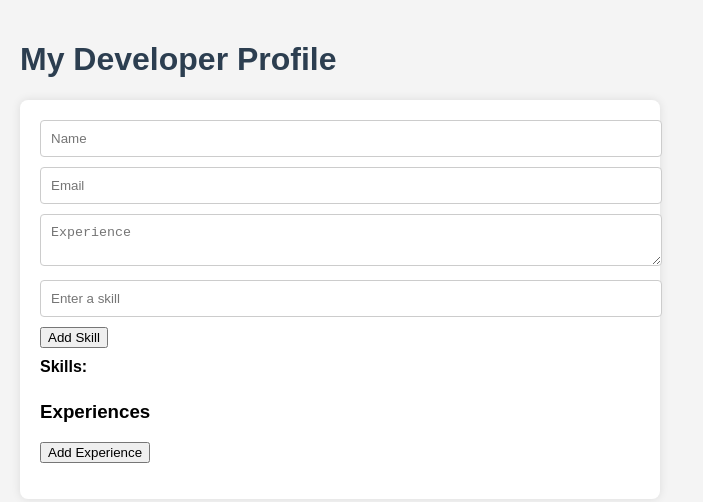
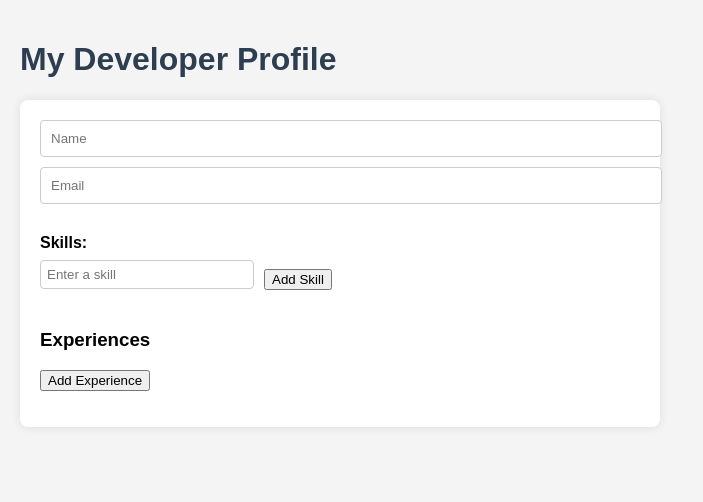
Before and after one commit to ArmandMetal-22/newsclip_portfolio, a React app in the folder client/: page / in a window 1280 px wide. Shown: the top 502 px of the page, without its empty margins (0-703 px from the left). Built offline with nearby package versions, Linux system fonts and the light colour scheme.

Commit message:
[REF] Skill changes: * Edited the layour of the skills section

```diff
--- a/client/src/components/ProfileForm.js
+++ b/client/src/components/ProfileForm.js
@@ -42,21 +42,23 @@ const ProfileForm = () => {
       <form>
         <input name="name" placeholder="Name" value={profile.name} onChange={handleChange} /><br />
         <input name="email" placeholder="Email" value={profile.email} onChange={handleChange} /><br />
-        <textarea name="experience" placeholder="Experience" value={profile.experience} onChange={handleChange} /><br />
 
-        <div>
+        {/* ✅ Clean, compact skills layout */}
+        <div style={{ marginTop: '20px' }}>
+          <strong>Skills:</strong>
+
+          <div style={{ display: 'flex', gap: '10px', alignItems: 'center', marginTop: '8px' }}>
             <input
               type="text"
               placeholder="Enter a skill"
               value={skillInput}
               onChange={(e) => setSkillInput(e.target.value)}
+              style={{ width: '200px', padding: '6px' }}
             />
             <button type="button" onClick={handleAddSkill}>Add Skill</button>
           </div>
 
-        <div style={{ marginTop: '10px' }}>
-          <strong>Skills:</strong>
-          <div style={{ display: 'flex', flexWrap: 'wrap', gap: '8px', marginTop: '5px' }}>
+          <div style={{ display: 'flex', flexWrap: 'wrap', gap: '8px', marginTop: '10px' }}>
             {skills.map((skill, index) => (
               <span
                 key={index}
@@ -77,6 +79,7 @@ const ProfileForm = () => {
           </div>
         </div>
 
+        {/* ✅ Experiences section */}
         <div style={{ marginTop: '20px' }}>
           <h3>Experiences</h3>
           <button type="button" onClick={() => setShowModal(true)}>Add Experience</button>
@@ -112,6 +115,7 @@ const ProfileForm = () => {
         </div>
       </form>
 
+      {/* ✅ Experience modal */}
       {showModal && (
         <ExperienceFormModal
           onClose={() => setShowModal(false)}
@@ -123,7 +127,7 @@ const ProfileForm = () => {
 
             const updated = [...experiences, newExp];
 
-            // Sort: current first, then descending end date
+            // Sort: current job first, then most recent previous
             updated.sort((a, b) => {
               if (a.current) return -1;
               if (b.current) return 1;
```
Lines whose indentation alone changed are shown as unchanged.
